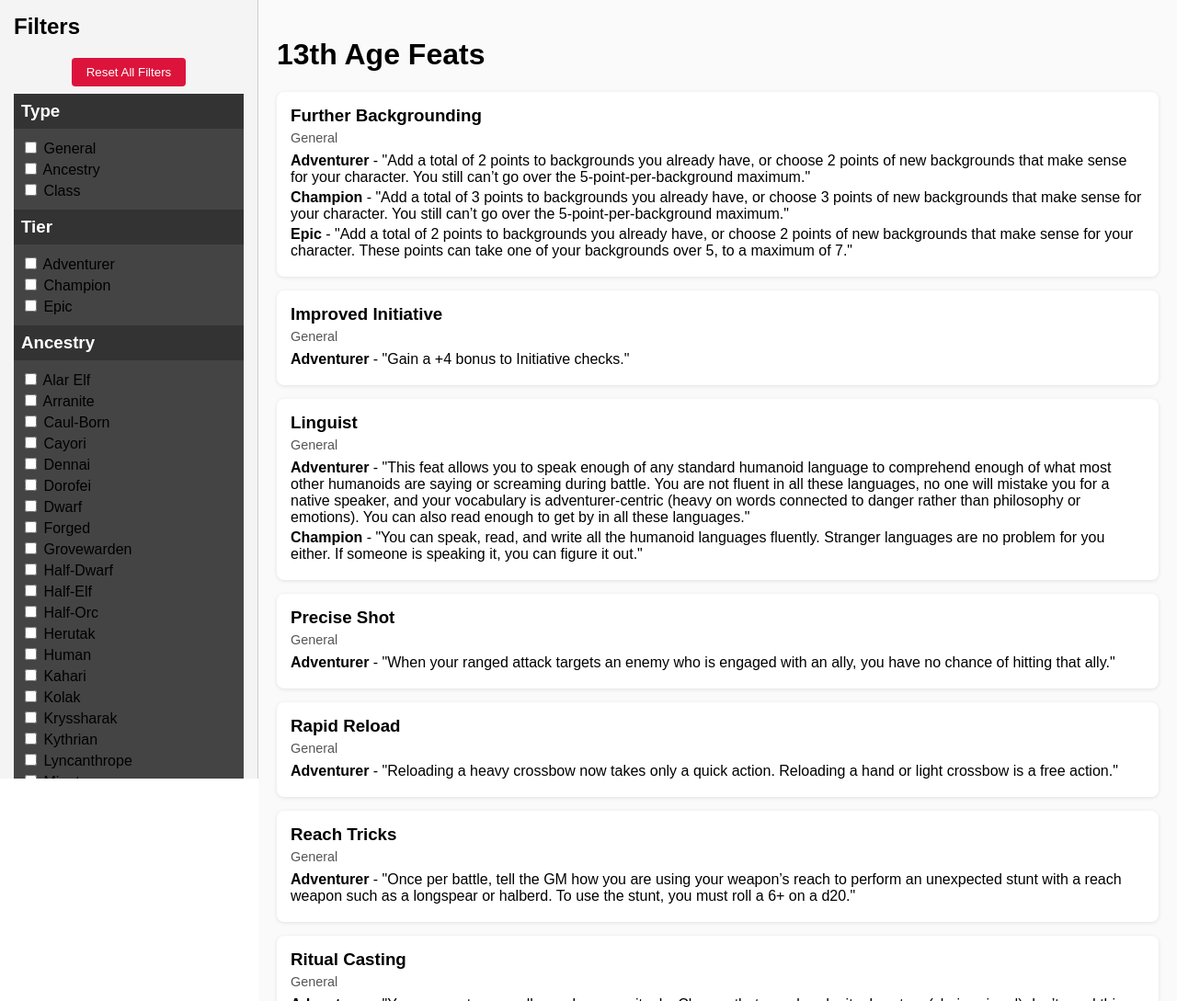
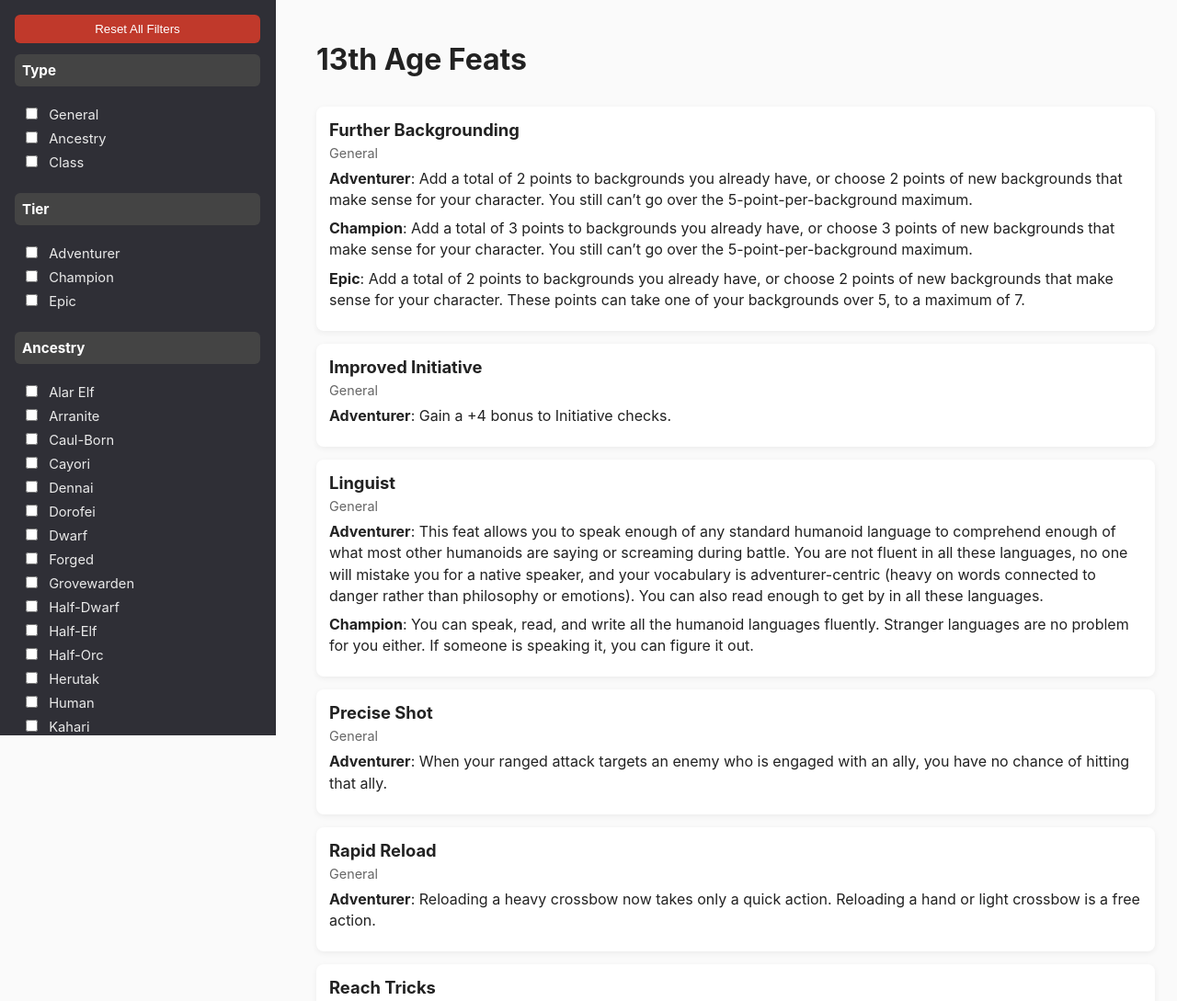
Before and after one commit to ecm4ac/aedium, a plain HTML site: page index.html in a window 1280 px wide. Shown: the top 1089 px of the page at 92% size. Drawn offline with Linux system fonts and the light colour scheme.

Commit message:
v3
Generated new HTML, CSS, and JS docs.

Side navbar now should be independent of main view to prevent bottom cutoff.

JS updated to include logic that allows for Class & Ancestry matches to be displayed at the same time.

```diff
--- a/index.html
+++ b/index.html
@@ -1,23 +1,19 @@
-<!DOCTYPE html>
+<!doctype html>
 <html lang="en">
 <head>
-<meta charset="UTF-8">
-<meta name="viewport" content="width=device-width, initial-scale=1.0">
+  <meta charset="utf-8" />
+  <meta name="viewport" content="width=device-width,initial-scale=1" />
   <title>13th Age Feats</title>
-<link rel="stylesheet" href="style.css">
+  <link rel="stylesheet" href="style.css" />
 </head>
 <body>
-
   <div id="app-container">
-    <!-- Left Sidebar -->
-    <aside id="sidebar">
-        <h2>Filters</h2>
-
-            <!-- Reset Button -->
+    <!-- LEFT SIDEBAR (fixed) -->
+    <aside id="sidebar" role="navigation" aria-label="Filters">
       <button id="reset-filters" class="reset-btn">Reset All Filters</button>
 
       <div class="accordion open">
-        <h3>Type</h3>
+        <h3 class="acc-header">Type</h3>
         <div class="accordion-content">
           <label><input type="checkbox" name="Type" value="General"> General</label>
           <label><input type="checkbox" name="Type" value="Ancestry"> Ancestry</label>
@@ -26,7 +22,7 @@
       </div>
 
       <div class="accordion open">
-        <h3>Tier</h3>
+        <h3 class="acc-header">Tier</h3>
         <div class="accordion-content">
           <label><input type="checkbox" name="Tier" value="Adventurer"> Adventurer</label>
           <label><input type="checkbox" name="Tier" value="Champion"> Champion</label>
@@ -35,20 +31,30 @@
       </div>
 
       <div class="accordion open">
-        <h3>Ancestry</h3>
-        <div class="accordion-content" id="ancestry-filters"></div>
+        <h3 class="acc-header">Ancestry</h3>
+        <div class="accordion-content" id="ancestry-filters">
+          <!-- dynamically filled -->
+        </div>
       </div>
 
       <div class="accordion open">
-        <h3>Class</h3>
-        <div class="accordion-content" id="class-filters"></div>
+        <h3 class="acc-header">Class</h3>
+        <div class="accordion-content" id="class-filters">
+          <!-- dynamically filled -->
+        </div>
       </div>
     </aside>
 
-    <!-- Main Content -->
-    <main id="main-content">
+    <!-- MAIN CONTENT -->
+    <main id="main-content" role="main">
+      <header class="results-header">
         <h1>13th Age Feats</h1>
+        <div id="active-filters" aria-live="polite"></div>
+      </header>
+
+      <section id="results-area">
         <div id="results-container"></div>
+      </section>
     </main>
   </div>
 
--- a/script.js
+++ b/script.js
@@ -1,83 +1,164 @@
+/* script.js
+   - data-agnostic renderer
+   - sidebar fixed + accordions open by default
+   - union (OR) logic across Type/Ancestry/Class selections
+   - Tier filters applied to returned set (i.e., further narrowing)
+*/
+
 let featsData = [];
 
+/* UTILS ======================================================= */
+
+// handle field value checking for arrays / comma-separated strings / single strings
+function valueMatchesField(fieldValue, wanted) {
+  if (fieldValue == null) return false;
+  if (Array.isArray(fieldValue)) return fieldValue.includes(wanted);
+  if (typeof fieldValue === 'string') {
+    // split by comma if contains commas and trim
+    if (fieldValue.indexOf(',') !== -1) {
+      return fieldValue.split(',').map(s => s.trim()).includes(wanted);
+    }
+    return fieldValue === wanted;
+  }
+  return false;
+}
+
+// collect unique values for a given field (works if field is array or comma-list)
+function uniqueFieldValues(data, fieldName) {
+  const set = new Set();
+  data.forEach(item => {
+    const v = item[fieldName];
+    if (!v) return;
+    if (Array.isArray(v)) {
+      v.forEach(x => x && set.add(String(x).trim()));
+    } else if (typeof v === 'string' && v.indexOf(',') !== -1) {
+      v.split(',').map(s => s.trim()).forEach(x => x && set.add(x));
+    } else {
+      set.add(String(v).trim());
+    }
+  });
+  return Array.from(set).sort();
+}
+
+/* LOAD DATA =================================================== */
 fetch('feats.json')
-    .then(response => response.json())
+  .then(r => r.json())
   .then(data => {
     featsData = data;
     populateFilterOptions(data);
-        renderResults(data);
+    applyFilters();   // initial render
+    wireAccordionToggles();
+    wireReset();
   })
-    .catch(err => console.error('Error loading feats.json:', err));
+  .catch(e => {
+    console.error('Failed to load feats.json', e);
+    document.getElementById('results-container').innerHTML = '<p>Error loading feats.json</p>';
+  });
 
+/* POPULATE FILTERS ============================================ */
 function populateFilterOptions(data) {
+  // dynamic ancestry/class lists
+  const ancestries = uniqueFieldValues(data, 'ancestry');
+  const classes = uniqueFieldValues(data, 'class');
+
   const ancestryContainer = document.getElementById('ancestry-filters');
   const classContainer = document.getElementById('class-filters');
 
-    const ancestries = [...new Set(data.map(f => f.ancestry).filter(Boolean))].sort();
-    const classes = [...new Set(data.map(f => f.class).filter(Boolean))].sort();
-
   ancestries.forEach(a => {
-        const label = document.createElement('label');
-        label.innerHTML = `<input type="checkbox" name="Ancestry" value="${a}"> ${a}`;
-        ancestryContainer.appendChild(label);
+    const lbl = document.createElement('label');
+    lbl.innerHTML = `<input type="checkbox" name="Ancestry" value="${a}"> ${a}`;
+    ancestryContainer.appendChild(lbl);
   });
 
   classes.forEach(c => {
-        const label = document.createElement('label');
-        label.innerHTML = `<input type="checkbox" name="Class" value="${c}"> ${c}`;
-        classContainer.appendChild(label);
+    const lbl = document.createElement('label');
+    lbl.innerHTML = `<input type="checkbox" name="Class" value="${c}"> ${c}`;
+    classContainer.appendChild(lbl);
   });
 
-    document.querySelectorAll('#sidebar input').forEach(input => {
-        input.addEventListener('change', applyFilters);
-    });
-
-    // Accordion toggles
-    document.querySelectorAll('.accordion h3').forEach(header => {
-        header.addEventListener('click', () => {
-            header.classList.toggle('active');
-            const content = header.nextElementSibling;
-            if (content.style.maxHeight) {
-                content.style.maxHeight = null;
-            } else {
-                content.style.maxHeight = content.scrollHeight + "px";
-            }
-        });
+  // wire all sidebar inputs to re-filter
+  document.querySelectorAll('#sidebar input[type="checkbox"]').forEach(cb => {
+    cb.addEventListener('change', applyFilters);
   });
 }
 
+/* ACCORDION TOGGLING ========================================== */
+function wireAccordionToggles() {
+  document.querySelectorAll('.accordion').forEach(acc => {
+    const header = acc.querySelector('.acc-header');
+    header.addEventListener('click', () => {
+      acc.classList.toggle('open');
+      // content visibility controlled by CSS (.open .accordion-content)
+    });
+    // ensure .open present for default-open accordions (already set in HTML)
+  });
+}
+
+/* RESET BUTTON ================================================ */
+function wireReset() {
+  const btn = document.getElementById('reset-filters');
+  btn.addEventListener('click', () => {
+    document.querySelectorAll('#sidebar input[type="checkbox"]').forEach(cb => cb.checked = false);
+    applyFilters();
+  });
+}
+
+/* READ CHECKED VALUES ========================================= */
+function getCheckedValues(name) {
+  return Array.from(document.querySelectorAll(`#sidebar input[name="${name}"]:checked`)).map(i => i.value);
+}
+
+/* APPLY FILTERS (UNION across Category selections) ============ */
+/*
+  Behavior:
+  - If NO Type/Ancestry/Class filters are selected => include all feats (subject to Tier)
+  - If any Type/Ancestry/Class filters are selected => include feats that match ANY selected value
+    (i.e., union/OR logic across categories)
+  - After union, apply Tier filter to keep only feats that contain the tier(s) selected
+*/
 function applyFilters() {
-    const typeFilters = getCheckedValues('Type');
-    const tierFilters = getCheckedValues('Tier');
+  const typeFilters = getCheckedValues('Type');       // e.g. ["Class"]
   const ancestryFilters = getCheckedValues('Ancestry');
   const classFilters = getCheckedValues('Class');
+  const tierFilters = getCheckedValues('Tier');       // e.g. ["Adventurer"]
 
-    const filtered = featsData.filter(f => {
-        let match = true;
+  const somePrimarySelected = (typeFilters.length + ancestryFilters.length + classFilters.length) > 0;
 
-        if (typeFilters.length && !typeFilters.includes(f.category)) match = false;
-        if (ancestryFilters.length && !ancestryFilters.includes(f.ancestry)) match = false;
-        if (classFilters.length && !classFilters.includes(f.class)) match = false;
+  // union match: feat passes if it matches ANY of the selected non-tier filters
+  const unionMatches = featsData.filter(f => {
+    if (!somePrimarySelected) return true; // no primary filters selected -> include candidate
 
-        // Tier filter check
-        if (tierFilters.length) {
-            const hasTier = f.feats && f.feats.some(t => tierFilters.includes(t.tier));
-            if (!hasTier) match = false;
+    // check Type (category)
+    if (typeFilters.length && typeFilters.includes(f.category)) return true;
+
+    // check ancestry
+    if (ancestryFilters.length && ancestryFilters.some(a => valueMatchesField(f.ancestry, a))) return true;
+
+    // check class
+    if (classFilters.length && classFilters.some(c => valueMatchesField(f.class, c))) return true;
+
+    // no match found
+    return false;
+  });
+
+  // Now apply tier filters (if any) to the union set.
+  // If tierFilters present, a feat is kept only if it contains at least one matching feat-tier entry.
+  const finalSet = unionMatches.filter(f => {
+    if (!tierFilters.length) return true;
+    if (!Array.isArray(f.feats)) return false;
+    return f.feats.some(ft => tierFilters.includes(ft.tier));
+  });
+
+  renderResults(finalSet, tierFilters);
 }
 
-        return match;
-    });
-
-    renderResults(filtered, tierFilters);
-}
-
-function getCheckedValues(name) {
-    return [...document.querySelectorAll(`input[name="${name}"]:checked`)].map(cb => cb.value);
-}
-
+/* RENDER RESULTS ============================================== */
 function renderResults(results, tierFilters = []) {
   const container = document.getElementById('results-container');
   container.innerHTML = '';
+
+  // show active filter pills
+  renderActivePills();
 
   if (!results.length) {
     container.innerHTML = '<p>No feats match your current filters.</p>';
@@ -86,37 +167,48 @@ function renderResults(results, tierFilters = []) {
 
   results.forEach(f => {
     const card = document.createElement('div');
-        card.classList.add('feat-card');
+    card.className = 'feat-card';
 
-        // Build meta line based on category rules
-        let metaParts = [];
+    // Build the header meta line based on category rules (Ancestry vs Class vs General)
+    const metaParts = [];
+
     if (f.category === 'Ancestry') {
-            metaParts.push(`${f.ancestry}${f.group ? ' ' + f.group : ''}`);
+      // "{ancestry} {group}" first
+      if (f.ancestry) metaParts.push(`${f.ancestry}${f.group ? ' ' + f.group : ''}`);
     } else if (f.category === 'Class') {
-            metaParts.push(`${f.class}${f.group ? ' ' + f.group : ''}`);
+      if (f.class) metaParts.push(`${f.class}${f.group ? ' ' + f.group : ''}`);
     } else {
-            metaParts.push(f.category);
+      // fallback (General etc.)
+      if (f.category) metaParts.push(f.category);
     }
+
     if (f.parentTrait) metaParts.push(f.parentTrait);
     if (f.featureTier) metaParts.push(`${f.featureTier} Tier`);
     if (f.featureLevel) metaParts.push(`Req Level: ${f.featureLevel}`);
     if (f.spellLevel) metaParts.push(`${f.spellLevel} Level`);
 
-        // Build feat description sections
+    // Build tiered descriptions, only showing selected tiers if tierFilters present
     let descHtml = '';
     if (Array.isArray(f.feats)) {
-            f.feats.forEach(entry => {
+      // iterate in canonical order (Adventurer, Champion, Epic) if present
+      const canonical = ['Adventurer','Champion','Epic'];
+      const entriesSorted = [...f.feats].sort((a,b) => {
+        return canonical.indexOf(a.tier) - canonical.indexOf(b.tier);
+      });
+
+      entriesSorted.forEach(entry => {
         if (!tierFilters.length || tierFilters.includes(entry.tier)) {
-                    descHtml += `<p><strong>${entry.tier}</strong> - ${entry.description}</p>`;
+          const desc = String(entry.description || '').replace(/^"|"$/g, '').trim();
+          descHtml += `<p><strong>${entry.tier}</strong>: ${desc}</p>`;
         }
       });
     }
 
-        // Tags as pill elements
+    // tags
     let tagHtml = '';
     if (f.tag) {
-            const tags = f.tag.split(',').map(t => t.trim()).filter(Boolean);
-            tags.forEach(tag => tagHtml += `<span class="tag">${tag}</span>`);
+      const tags = String(f.tag).split(',').map(t => t.trim()).filter(Boolean);
+      tags.forEach(t => tagHtml += `<span class="tag">${t}</span>`);
     }
 
     card.innerHTML = `
@@ -125,21 +217,38 @@ function renderResults(results, tierFilters = []) {
       <div class="feat-description">${descHtml}</div>
       ${tagHtml ? `<div class="feat-tags">${tagHtml}</div>` : ''}
     `;
-
     container.appendChild(card);
   });
 }
 
-// Reset button clears all filters
-document.getElementById('reset-filters').addEventListener('click', () => {
-    document.querySelectorAll('#sidebar input[type=checkbox]').forEach(cb => cb.checked = false);
-    applyFilters(); // re-run filter logic
+/* RENDER ACTIVE FILTER PILL(S) ================================= */
+function renderActivePills() {
+  const out = document.getElementById('active-filters');
+  const categories = ['Type','Tier','Ancestry','Class'];
+  const pills = [];
+
+  categories.forEach(cat => {
+    const vals = getCheckedValues(cat);
+    vals.forEach(v => {
+      // create a pill string
+      const pill = document.createElement('span');
+      pill.className = 'tag';
+      pill.style.background = '#dfe6f0';
+      pill.style.color = '#222';
+      pill.style.marginRight = '6px';
+      pill.style.cursor = 'pointer';
+      pill.textContent = `${cat}: ${v}`;
+      pill.title = 'Click to remove';
+      pill.addEventListener('click', () => {
+        // uncheck the corresponding checkbox and reapply filters
+        const cb = document.querySelector(`#sidebar input[name="${cat}"][value="${CSS.escape(v)}"]`);
+        if (cb) cb.checked = false;
+        applyFilters();
+      });
+      pills.push(pill);
+    });
   });
 
-// Accordion logic - start all open
-document.querySelectorAll('.accordion').forEach(acc => {
-    acc.classList.add('open');
-    acc.querySelector('h3').addEventListener('click', () => {
-        acc.classList.toggle('open');
-    });
-});
+  out.innerHTML = '';
+  pills.forEach(p => out.appendChild(p));
+}
--- a/style.css
+++ b/style.css
@@ -1,119 +1,109 @@
-body {
-    margin: 0;
-    font-family: Arial, sans-serif;
+/* Basic layout */
+* { box-sizing: border-box; }
+body { margin: 0; font-family: Inter, "Segoe UI", Roboto, Arial, sans-serif; background:#fafafa; color:#222; }
+
+#app-container { display: block; }
+
+/* ---------- SIDEBAR (fixed, independent scroll) ---------- */
+#sidebar {
+  position: fixed;
+  left: 0;
+  top: 0;
+  bottom: 0;
+  width: 300px;             /* adjust width if desired */
+  padding: 16px;
+  background: #2f2f36;
+  color: #fff;
+  overflow-y: auto;         /* inner scroll for long lists */
+  border-right: 1px solid rgba(0,0,0,0.12);
 }
 
-#app-container {
-    display: flex;
-    min-height: 100vh;
+/* Reset button */
+.reset-btn {
+  display:block;
+  width:100%;
+  margin-bottom:12px;
+  padding:8px;
+  background:#c0392b;
+  color:#fff;
+  border:none;
+  border-radius:6px;
+  cursor:pointer;
+}
+.reset-btn:hover { background:#a62b22; }
+
+/* Accordion */
+.accordion { margin-bottom: 12px; }
+.acc-header {
+  margin: 0 0 8px;
+  padding: 8px;
+  background: #3b3b42;
+  color: white;
+  cursor: pointer;
+  border-radius: 6px;
+  font-size: 0.95rem;
+}
+.accordion.open .acc-header { background: #444; }
+
+/* Content: one checkbox per line */
+.accordion .accordion-content {
+  display: block; /* default open because we add .open in markup */
+  padding: 6px 8px;
+}
+.accordion .accordion-content label {
+  display: block;
+  margin: 6px 0;
+  color: #eaeaea;
+  font-size: 0.92rem;
+}
+.accordion .accordion-content input[type="checkbox"] {
+  margin-right: 8px;
 }
 
-/* Sidebar */
-#sidebar {
-    width: 250px;
-    background: #f4f4f4;
-    padding: 15px;
-    border-right: 1px solid #ccc;
-    position: sticky;
-    top: 0;
-    height: 100vh;
-    overflow-y: auto;
-    padding-bottom: 2rem;
+/* ---------- MAIN (push to the right so sidebar doesn't overlap) ---------- */
+#main-content {
+  margin-left: 320px; /* must be >= sidebar width + padding */
+  padding: 24px;
 }
 
-#sidebar h2 {
-    margin-top: 0;
+/* Results header */
+.results-header {
+  display:flex;
+  align-items:center;
+  gap:16px;
+  justify-content:space-between;
 }
 
-.filter-group {
-    margin-bottom: 20px;
+/* Active filter pills area */
+#active-filters { margin-left:auto; font-size:0.9rem; color:#444; }
+
+/* ---------- RESULTS ---------- */
+#results-container {
+  display:flex;
+  flex-direction:column;
+  gap: 14px;
+  margin-top: 10px;
 }
 
-.filter-group h3 {
-    margin-bottom: 8px;
-    font-size: 1.1em;
+/* Card */
+.feat-card {
+  background: #fff;
+  border-radius: 8px;
+  padding: 14px;
+  box-shadow: 0 2px 6px rgba(0,0,0,0.06);
 }
+.feat-card h3 { margin: 0 0 6px; font-size: 1.15rem; }
+.feat-meta { color:#666; font-size:0.9rem; margin-bottom:8px; }
+.feat-description p { margin: 8px 0; line-height:1.45; }
 
-/* Main Content */
-#main-content {
-    flex: 1;
-    padding: 20px;
-    background: #fafafa;
+/* Tag pills */
+.tag { display:inline-block; background:#eee; color:#333; padding:4px 8px; border-radius:999px; margin-right:6px; font-size:0.82rem; }
+
+/* Disabled look for checkboxes when we implement it later */
+.checkbox-disabled { color:#888; opacity:0.6; pointer-events:none; }
+
+/* Responsive */
+@media (max-width:900px){
+  #sidebar { position: relative; width:100%; height:auto; border-right:none; }
+  #main-content { margin-left: 0; padding: 12px; }
 }
-
-#results-container {
-    display: flex;
-    flex-direction: column;
-    gap: 15px;
-}
-
-.feat-card {
-    background: #fff;
-    padding: 15px;
-    border-radius: 8px;
-    box-shadow: 0 1px 4px rgba(0,0,0,0.1);
-}
-
-.feat-card h3 {
-    margin: 0 0 5px;
-}
-
-.feat-meta {
-    font-size: 0.9em;
-    color: #555;
-    margin-bottom: 8px;
-}
-
-.feat-description p {
-    margin: 4px 0;
-}
-
-.tag {
-    display: inline-block;
-    background: #eee;
-    color: #333;
-    padding: 2px 6px;
-    margin-right: 4px;
-    border-radius: 4px;
-    font-size: 0.8em;
-}
-
-/* Accordion styles */
-.accordion h3 {
-    cursor: pointer;
-    margin: 0;
-    padding: 0.5rem;
-    background: #333;
-    color: white;
-}
-.accordion h3.active {
-    background: #bbb;
-}
-.accordion-content {
-    display: none;
-    padding: 0.5rem;
-    background: #444;
-}
-.accordion-content label {
-    display: block; /* one checkbox per line */
-    margin: 3px 0;
-}
-
-.accordion.open .accordion-content {
-    display: block;
-}
-
-/* Reset button styling */
-.reset-btn {
-    display: block;
-    margin: 0.5rem auto;
-    padding: 0.5rem 1rem;
-    background: crimson;
-    color: white;
-    border: none;
-    border-radius: 4px;
-    cursor: pointer;
-}
-.reset-btn:hover {
-    background: darkred;
-}
```
Lines whose indentation alone changed are shown as unchanged.
